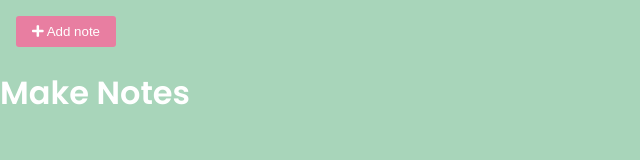
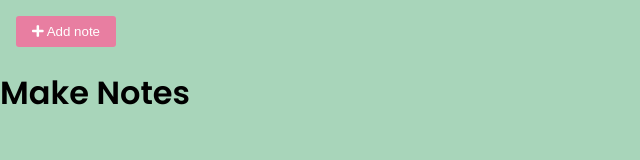
Before and after one commit to emahmi/NotesApp-JS, a plain HTML site: page index.html in a window 1280 px wide. Shown: the whole page, without its empty margins (0-640 px from the left). Drawn offline with nearby package versions, Linux system fonts and the light colour scheme.

Commit message:
Update style.css

```diff
--- a/style.css
+++ b/style.css
@@ -12,16 +12,6 @@ body {
 	font-family: "Poppins", sans-serif;
 	margin: 0;
 	padding-top: 3rem;
-}
-
-h1 {
-	color: white;
-	text-align: center;
-	/*padding: 0.5rem 1rem;
-	position: fixed;
-	top: 1rem;*/
-
-
 }
 
 .add {
```
